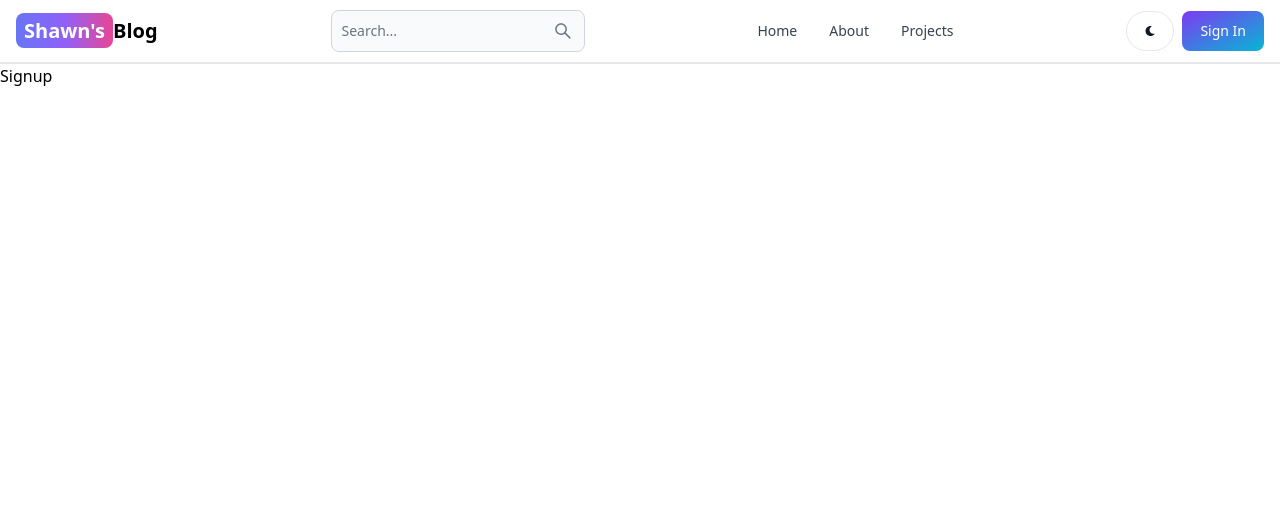
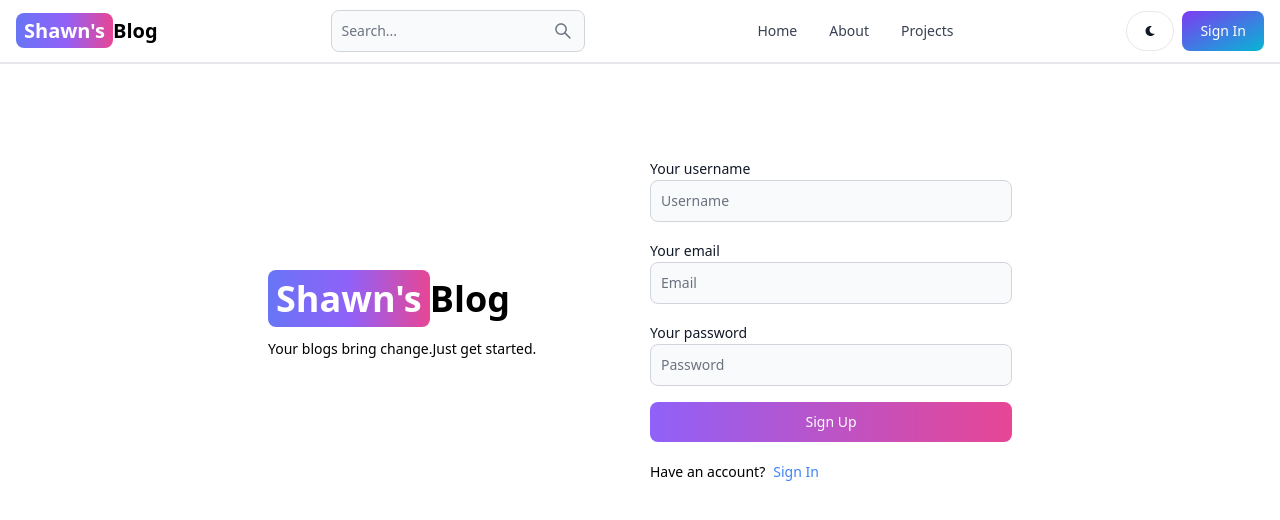
Before and after one commit to shawnmont772004/Blog-website, a React (Vite) app in the folder client/: page /signup in a window 1280 px wide. Shown: the top 520 px of the page. Built offline with nearby package versions, Linux system fonts and the light colour scheme.

Commit message:
create sign up page ui

```diff
--- a/client/src/pages/Signup.jsx
+++ b/client/src/pages/Signup.jsx
@@ -1,9 +1,50 @@
-import React from 'react'
+import { Button, Label, TextInput } from 'flowbite-react';
+import { Link } from 'react-router-dom';
 
-function Signup() {
+export default function SignUp() {
   return (
-    <div>Signup</div>
-  )
+    <div className='min-h-screen mt-20'>
+      <div className='flex p-3 max-w-3xl mx-auto flex-col md:flex-row md:items-center gap-5'>
+        {/* left */}
+        <div className='flex-1'>
+          <Link to='/' className='font-bold dark:text-white text-4xl'>
+            <span className='px-2 py-1 bg-gradient-to-r from-indigo-500 via-purple-500 to-pink-500 rounded-lg text-white'>
+              Shawn's
+            </span>
+            Blog
+          </Link>
+          <p className='text-sm mt-5'>
+            Your blogs bring change.Just get started.
+          </p>
+        </div>
+        {/* right */}
+
+        <div className='flex-1'>
+          <form className='flex flex-col gap-4'>
+            <div>
+              <Label value='Your username' />
+              <TextInput type='text' placeholder='Username' id='username' />
+            </div>
+            <div>
+              <Label value='Your email' />
+              <TextInput type='text' placeholder='Email' id='email' />
+            </div>
+            <div>
+              <Label value='Your password' />
+              <TextInput type='text' placeholder='Password' id='password' />
+            </div>
+            <Button gradientDuoTone='purpleToPink' type='submit'>
+              Sign Up
+            </Button>
+          </form>
+          <div className="flex gap-2 text-sm mt-5">
+            <span>Have an account?</span>
+            <Link to='/sign-in' className='text-blue-500'>
+              Sign In
+            </Link>
+          </div>
+        </div>
+      </div>
+    </div>
+  );
 }
-
-export default Signup
```
